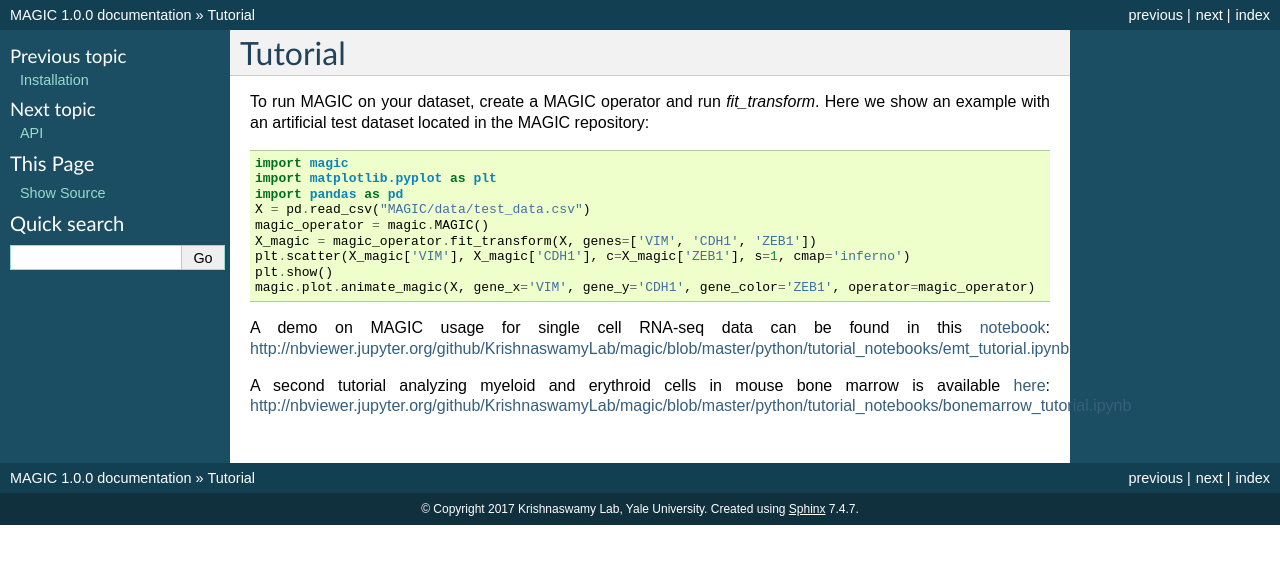
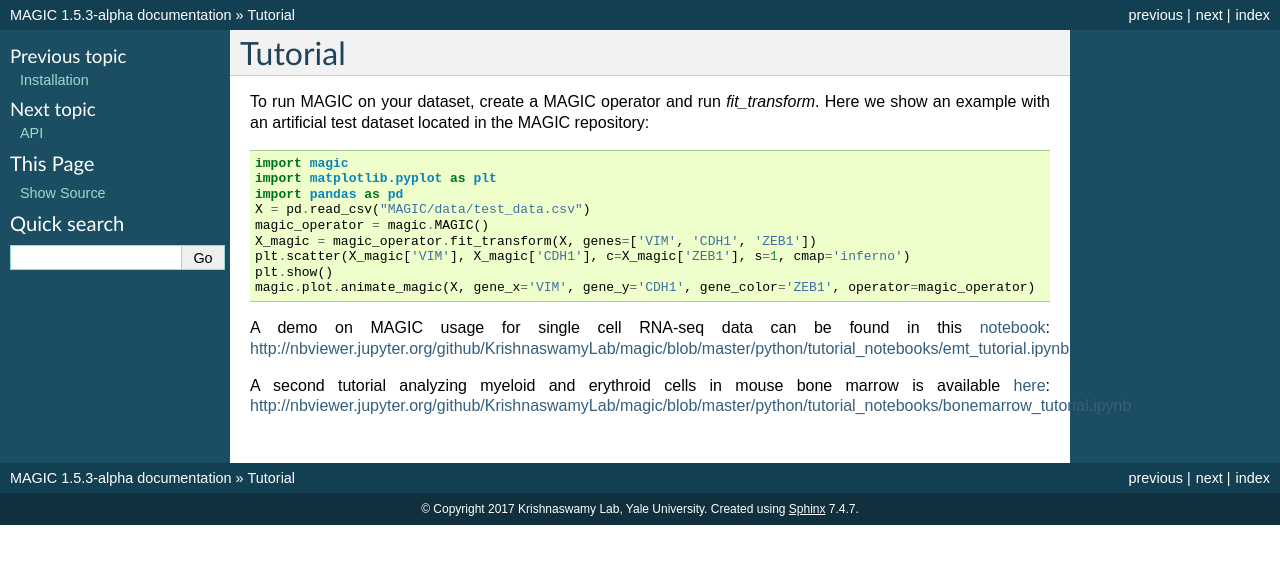
Before and after one commit to KrishnaswamyLab/MAGIC, a Sphinx documentation site: the page built from python/doc/source/tutorial.rst, in a window 1280 px wide. Shown: the top 564 px of the page. Built offline with Sphinx 7.4.7, drawn with Linux system fonts in a browser that asks for light colours; some of the changed lines change nothing that is shown.

Commit message:
set version automatically in docs

```diff
--- a/python/doc/source/conf.py
+++ b/python/doc/source/conf.py
@@ -19,7 +19,9 @@
 #
 import os
 import sys
-sys.path.insert(0, os.path.abspath('../..'))
+root_dir = os.path.abspath(os.path.join(os.path.dirname(
+    __file__), '..', '..'))
+sys.path.insert(0, root_dir)
 # print(sys.path)
 
 # -- General configuration ------------------------------------------------
@@ -58,11 +60,12 @@
 # The version info for the project you're documenting, acts as replacement for
 # |version| and |release|, also used in various other places throughout the
 # built documents.
-#
+version_py = os.path.join(root_dir, 'magic', 'version.py')
+# The full version, including alpha/beta/rc tags.
+release = open(version_py).read().strip().split(
+    '=')[-1].replace('"', '').strip()
 # The short X.Y version.
-version = '1.0.0'
-# The full version, including alpha/beta/rc tags.
-release = '1.0.0'
+version = release.split('-')[0]
 
 # The language for content autogenerated by Sphinx. Refer to documentation
 # for a list of supported languages.
```
